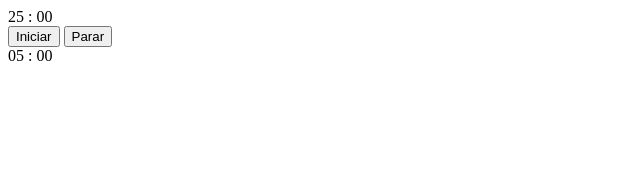
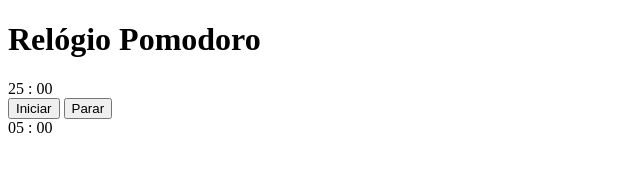
Before and after one commit to yohanaff/pomodoro, a plain HTML site: page pomodoro.html in a window 1280 px wide. Shown: the whole page, without its empty margins (0-640 px from the left). Drawn offline with Linux system fonts and the light colour scheme.

Commit message:
adição do titulo

```diff
--- a/pomodoro.html
+++ b/pomodoro.html
@@ -1,12 +1,15 @@
 <!DOCTYPE html>
 <html lang="en">
+
 <head>
     <meta charset="UTF-8">
     <meta name="viewport" content="width=device-width, initial-scale=1.0">
     <title>Timer - Exercício 2</title>
 </head>
+
 <body>
     <div id="container">
+        <h1>Relógio Pomodoro</h1>
         <div id="timer-main">
             <span id="minutos-main">25</span>
             <span>:</span>
@@ -26,4 +29,5 @@
 
     </div>
 </body>
+
 </html>
```
